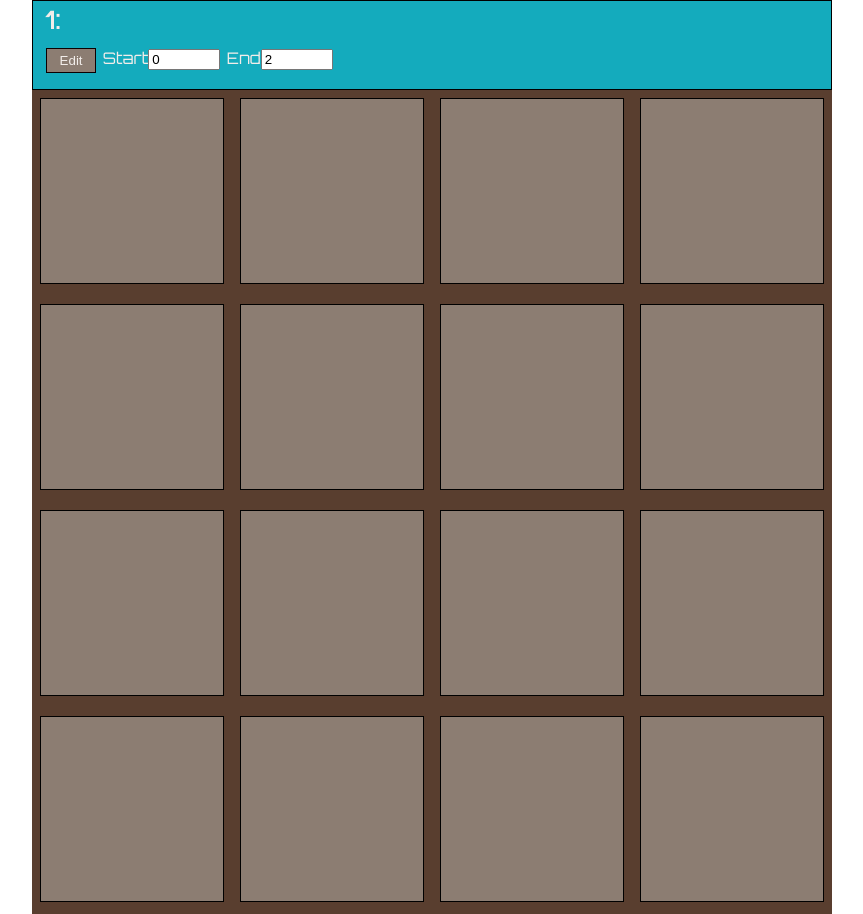
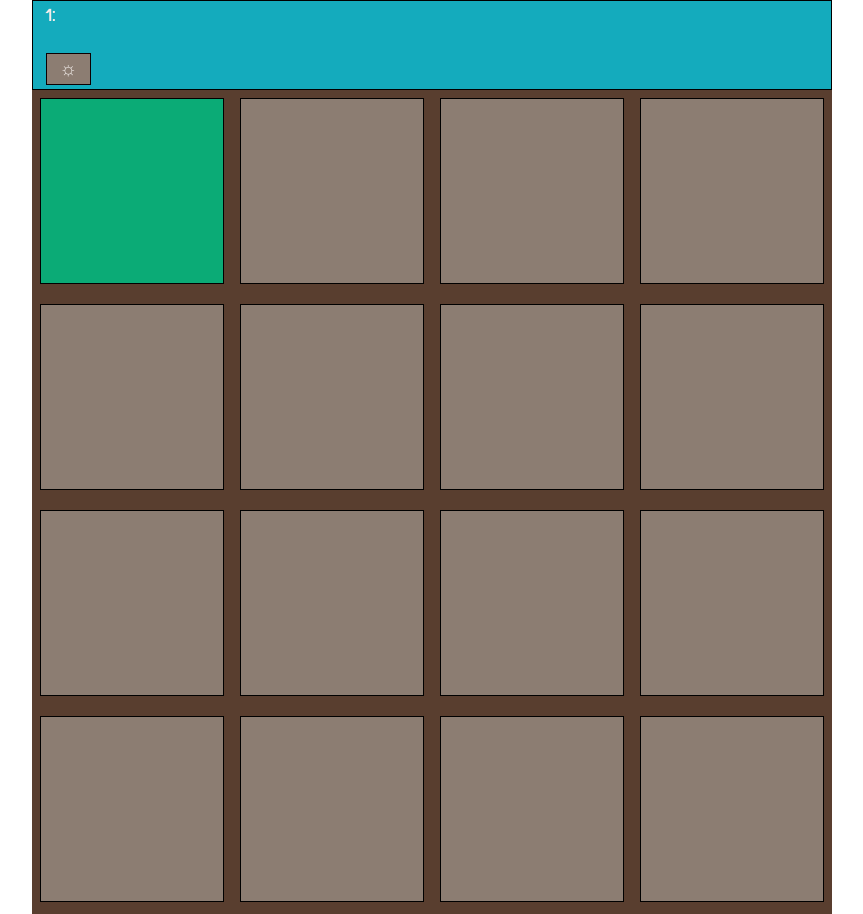
Before and after one commit to CannonFodderr/Sampler, a React (Create React App) app: page / in a window 1280 px wide. Both pictures are taken after a click on the button "Start". Shown: the whole page, without its empty margins (208-1071 px from the left). Built offline with nearby package versions, Linux system fonts and the light colour scheme.

Commit message:
Add Pad Editor Component

```diff
--- a/src/components/Controls/Controls.css
+++ b/src/components/Controls/Controls.css
@@ -10,6 +10,7 @@
     padding: 0.5vh 1vw;
     transition: 0.3s ease-in-out;
     cursor: pointer;
+    font-size: 1.2em;
 }
 .ctl-btn:hover{
     color: #F2EDEA;
--- a/src/components/Controls/Controls.js
+++ b/src/components/Controls/Controls.js
@@ -20,7 +20,7 @@ const Controls = (props) => {
             <div className="file-selector-wrapper">
                 <button
                 className="ctl-btn"
-                onClick={(e) => openFileSelector(e)}>Add Sample</button>
+                onClick={(e) => openFileSelector(e)}>LOAD</button>
                 <input
                 type="file"
                 style={{display:"none"}}
--- a/src/components/Hud/Hud.css
+++ b/src/components/Hud/Hud.css
@@ -4,7 +4,15 @@
     padding: 0.5vh 1vw;
     font-family: 'Orbitron', sans-serif;
     display: grid;
+    grid-template-rows: 2fr 1fr;
     border: 1px solid black;
+}
+.pad-name{
+    font-size: 100%;
+}
+
+.hud-top{
+    height: fit-content;
 }
 .hud-bottom{
     display: flex;
@@ -14,14 +22,12 @@
 }
 
 .ctl-item-wrapper{
-    display: inline;
+    display: inline-flex;
+    margin-right: 1vw;
+    height: 100%;
+}
+.ctl-item{
+    font-size: 100%;
     margin-right: 0.5vw;
+    padding: 1vh 1vw;
 }
-.hud-input{
-    width: 5vw;
-}
-.hud-input::-webkit-inner-spin-button,
-.hud-input::-webkit-outer-spin-button{
-    -webkit-appearance: none;
-    margin: 0;
-}
--- a/src/components/Hud/Hud.js
+++ b/src/components/Hud/Hud.js
@@ -1,14 +1,12 @@
-import React, {useContext, useState} from 'react';
+import React, {useContext} from 'react';
 import './Hud.css';
 import Colors from '../../Config/ColorScheme';
 import {Context} from '../../contexts/SamplerContext';
 import Controls from '../Controls/Controls';
 
-export default (props) => {
+export default () => {
     const context = useContext(Context);
-    let selectedPad = context.gridPadsArr[context.selectedPad];
-    const [state, setState] = useState({ sampleStart: selectedPad.sampleStart, sampleEnd: selectedPad.sampleEnd});
-    let editToggleText = context.editMode ? 'Back' : 'Edit';
+    let editToggleText = context.editMode ? '◄' : '☼';
     let selectedSource = context.sources[context.selectedPad] ? context.sources[context.selectedPad] : 'Empty'
     return(
         <div className="hud-wrapper" style={{backgroundColor: Colors.lightblue, color: Colors.white}}>
@@ -19,26 +17,6 @@ export default (props) => {
                 <div className="ctl-item-wrapper">
                     <Controls editToggleText={editToggleText}/>
                 </div>
-                <div className="ctl-item-wrapper">
-                    <label htmlFor="samplestart">Start</label>
-                    <input
-                    type="number"
-                    name="sampleStart"
-                    id="sampleStart"
-                    className="hud-input"
-                    onChange={(e) => {setState({sampleStart: e.target.value})}}
-                    value={state.sampleStart}/>
-                </div>
-                <div className="ctl-item-wrapper">
-                    <label htmlFor="sampleEnd">End</label>
-                    <input
-                    type="number"
-                    name="sampleEnd"
-                    id="sampleEnd"
-                    className="hud-input"
-                    onChange={(e) => {setState({sampleEnd: e.target.value})}}
-                    value={state.sampleEnd}/>
-                </div>
             </div>
         </div>
     )
--- a/src/components/Pad/Pad.css
+++ b/src/components/Pad/Pad.css
@@ -8,3 +8,7 @@
     cursor: pointer;
     margin: 1%;
 }
+
+.pad:hover{
+    background-color: blueviolet;
+}
--- a/src/components/Pad/Pad.js
+++ b/src/components/Pad/Pad.js
@@ -1,13 +1,15 @@
 import React, {useContext} from 'react';
 import {Context} from '../../contexts/SamplerContext';
+import Colors from '../../Config/ColorScheme';
 import './Pad.css';
 
 export default (props) => {
     const context = useContext(Context);
+    let color = props.id === context.selectedPad ? Colors.green : props.backgroundColor
     return <div
     className="pad"
     id={props.id}
-    style={{backgroundColor: props.backgroundColor}}
+    style={{backgroundColor: color}}
     onClick={() => {context.handlePadClick(props.id)}}
     >
     </div>
--- /dev/null
+++ b/src/components/PadEditor/PadEditor.css
@@ -0,0 +1,5 @@
+.editor-wrapper{
+    display: grid;
+    grid-template-rows: 1fr 1fr 1fr 1fr;
+    grid-template-columns: 1fr 1fr 1fr 1fr;
+}
--- /dev/null
+++ b/src/components/PadEditor/PadEditor.js
@@ -0,0 +1,15 @@
+import React, {useContext} from 'react';
+import {Context} from '../../contexts/SamplerContext';
+import PadEditorItem from '../PadEditorItem/PadeditorItem';
+import './PadEditor.css';
+
+export default () => {
+    const context = useContext(Context);
+    let selectedPad = context.gridPadsArr[context.selectedPad];
+    return(
+        <div className="editor-wrapper">
+            <PadEditorItem label="start" value={selectedPad.sampleStart}/>
+            <PadEditorItem label="end" value={selectedPad.sampleEnd}/>
+        </div>
+    )
+}
--- /dev/null
+++ b/src/components/PadEditorItem/PadeditorItem.js
@@ -0,0 +1,32 @@
+import React, {useContext} from 'react';
+import {Context} from '../../contexts/SamplerContext';
+import Colors from '../../Config/ColorScheme';
+let style = {
+    background: Colors.gray,
+    color: Colors.white,
+    width: "100%",
+    textAlign: "center",
+    border: `1px solid ${Colors.black}`,
+    display: "flex",
+    justifyContent: "center"
+}
+
+export default (props) => {
+    const context = useContext(Context);
+    let duration = 0;
+    if(context.gridPadsArr[context.selectedPad].source && context.gridPadsArr[context.selectedPad].source.buffer ){
+        duration = context.gridPadsArr[context.selectedPad].source.buffer.duration;
+    }
+    return (
+        <div className="pad-item-wrapper" style={style}>
+            <span className="pad-item-label" style={{width: "100%"}}>{props.label.toUpperCase()}: {props.value}</span>
+            <input
+            type="range"
+            min={0}
+            max={duration}
+            value={props.value}
+            name={props.label}
+            onChange={(e) => { context.updateEditorData({cmd: props.label, val: e.target.value})}}/>
+        </div>
+    )
+}
--- a/src/components/SamplerGrid/SamplerGrid.js
+++ b/src/components/SamplerGrid/SamplerGrid.js
@@ -2,6 +2,7 @@ import React, {useContext} from 'react';
 import {Context} from '../../contexts/SamplerContext';
 import Colors from '../../Config/ColorScheme';
 import Hud from '../Hud/Hud';
+import PadEditor from '../PadEditor/PadEditor';
 import Pad from '../Pad/Pad';
 import './SamplerGrid.css';
 
@@ -21,10 +22,14 @@ const SamplerGrid = () => {
         backgroundColor={backgroundColor}
         />
     }
+    const rendercontent = () => {
+        if(!context.editMode) return <div>{gridArr.map((item) => { return renderPad(item) })}</div>
+        return <PadEditor />
+    }
     return (
         <div className="grid-wrapper" style={{backgroundColor: Colors.brown}}>
         <Hud />
-            {gridArr.map((item) => { return renderPad(item) })}
+            {rendercontent()}
         </div>
     )
 }
--- a/src/contexts/SamplerContext.js
+++ b/src/contexts/SamplerContext.js
@@ -57,7 +57,7 @@ export function SamplerContextStore(props) {
             let newPadsArr = state.gridPadsArr;
             newPadsArr[padId].source = newSource;
             setState({...state, gridPadsArr: newPadsArr, selectedPad: padId})
-            state.gridPadsArr[padId].source.start(state.ctx.currentTime + state.gridPadsArr[padId].sampleStart);
+            state.gridPadsArr[padId].source.start(state.ctx.currentTime, state.gridPadsArr[padId].sampleStart /100 , state.gridPadsArr[padId].sampleEnd);
             state.gridPadsArr[padId].source.stop(state.ctx.currentTime + state.gridPadsArr[padId].sampleEnd)
             ;
         } else {
@@ -69,6 +69,17 @@ export function SamplerContextStore(props) {
         sourcesList[state.selectedPad] = {buffer: null, name: "", isPlaying: false}
         setState({...state, sources: sourcesList})
     }
+    const updateEditorData = ({cmd, val}) => {
+        let newPadsArr = state.gridPadsArr;
+        if(cmd === "start"){
+            newPadsArr[state.selectedPad].sampleStart = Number(val);
+            setState({...state, gridPadsArr: newPadsArr});
+        }
+        if(cmd === "end"){
+            newPadsArr[state.selectedPad].sampleEnd = Number(val);
+            setState({...state, gridPadsArr: newPadsArr});
+        }
+    }
     useEffect(() => { if(state.gridPadsArr.length < 1) return generateGrid() })
     console.log(state)
     return <Context.Provider value={{
@@ -77,6 +88,7 @@ export function SamplerContextStore(props) {
         toggleEditMode,
         updateGridPad,
         handlePadClick,
-        clearSelectedPad
+        clearSelectedPad,
+        updateEditorData
     }}>{props.children}</Context.Provider>
 }
```
